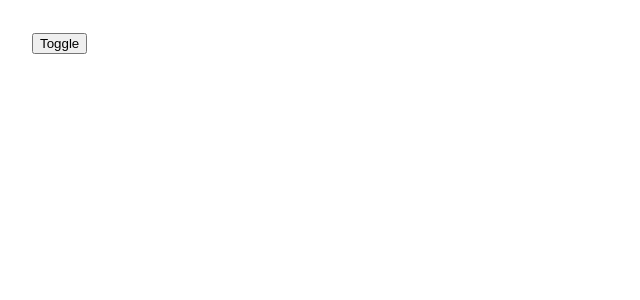
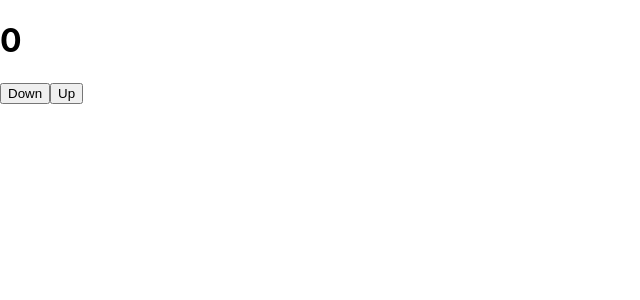
Before and after one commit to subinkhang/tiktok, a React (Create React App) app: page / in a window 1280 px wide. Shown: the top 300 px of the page, without its empty margins (0-640 px from the left). Built offline with nearby package versions, Linux system fonts and the light colour scheme.

Commit message:
add useReducer assignment

```diff
--- a/src/App.js
+++ b/src/App.js
@@ -1,19 +1,43 @@
-import { useState } from 'react'
-import Content from './Content'
+import { useReducer } from "react";
+
+// Init state
+const initState = 0
+
+//Actions
+const UP_ACTION = 'up'
+const DOWN_ACTION = 'down'
+
+// Reducer
+const reducer = (state, action) => {
+  console.log("reducer running...");
+  switch(action){
+    case UP_ACTION:
+      return state + 1
+    case DOWN_ACTION:
+      return state - 1
+    default:
+      throw new Error('Invalid aciton!')
+  }
+}
 
 function App(){
 
-  const [toggle, setToggle] = useState(false)
+  const [count, dispatch] = useReducer(reducer, initState)
 
-  // const handleToggle () => {
-
-  // }
-
-  return (
-    <div style={{ padding: 32 }}>
-      <button onClick={() => {setToggle(!toggle)}}>Toggle</button>
-      {toggle && <Content />}
-    </div>
+  return(
+    <>
+      <h1>{count}</h1>
+      <button
+        onClick={() => dispatch(DOWN_ACTION)}
+      >
+        Down
+      </button>
+      <button
+        onClick={() => dispatch(UP_ACTION)}
+      >
+        Up
+      </button>
+    </>
   )
 }
 
```
